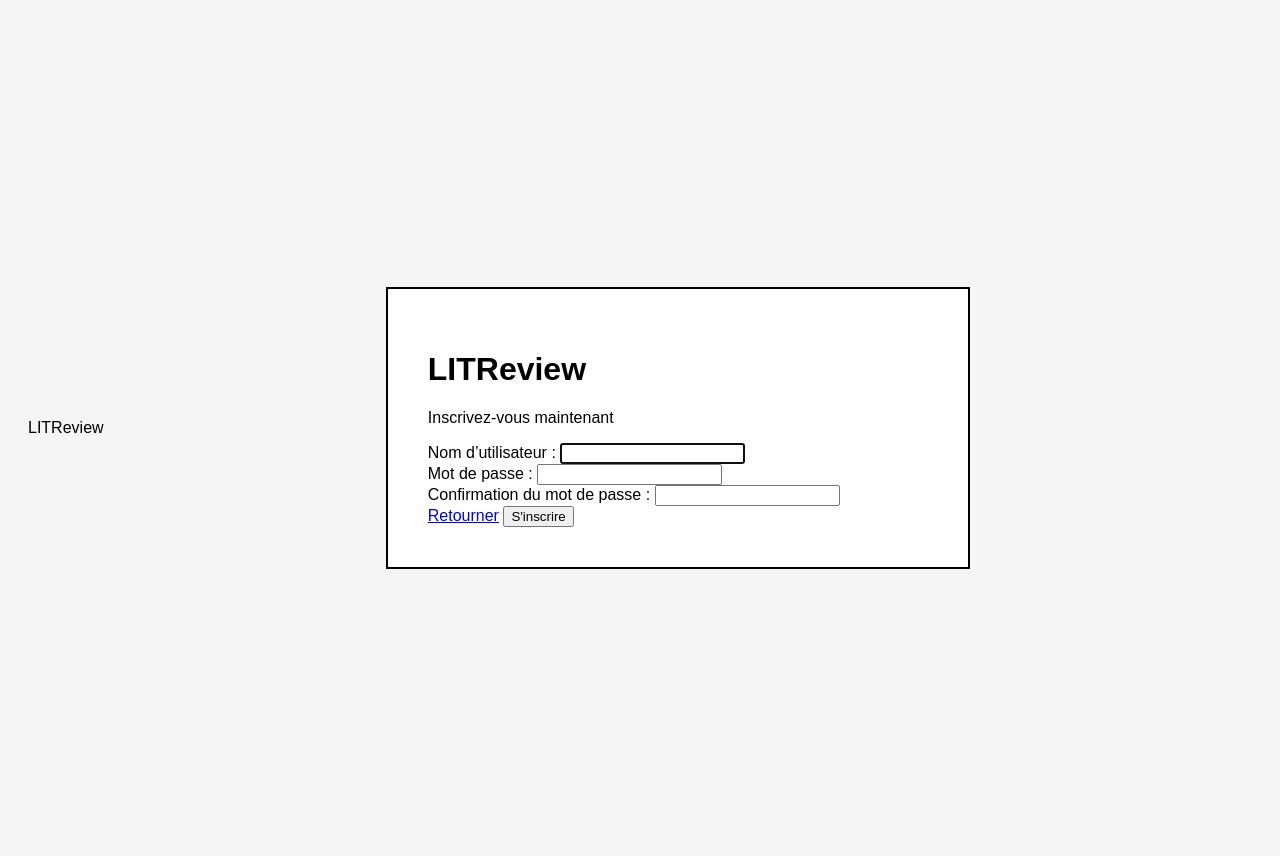
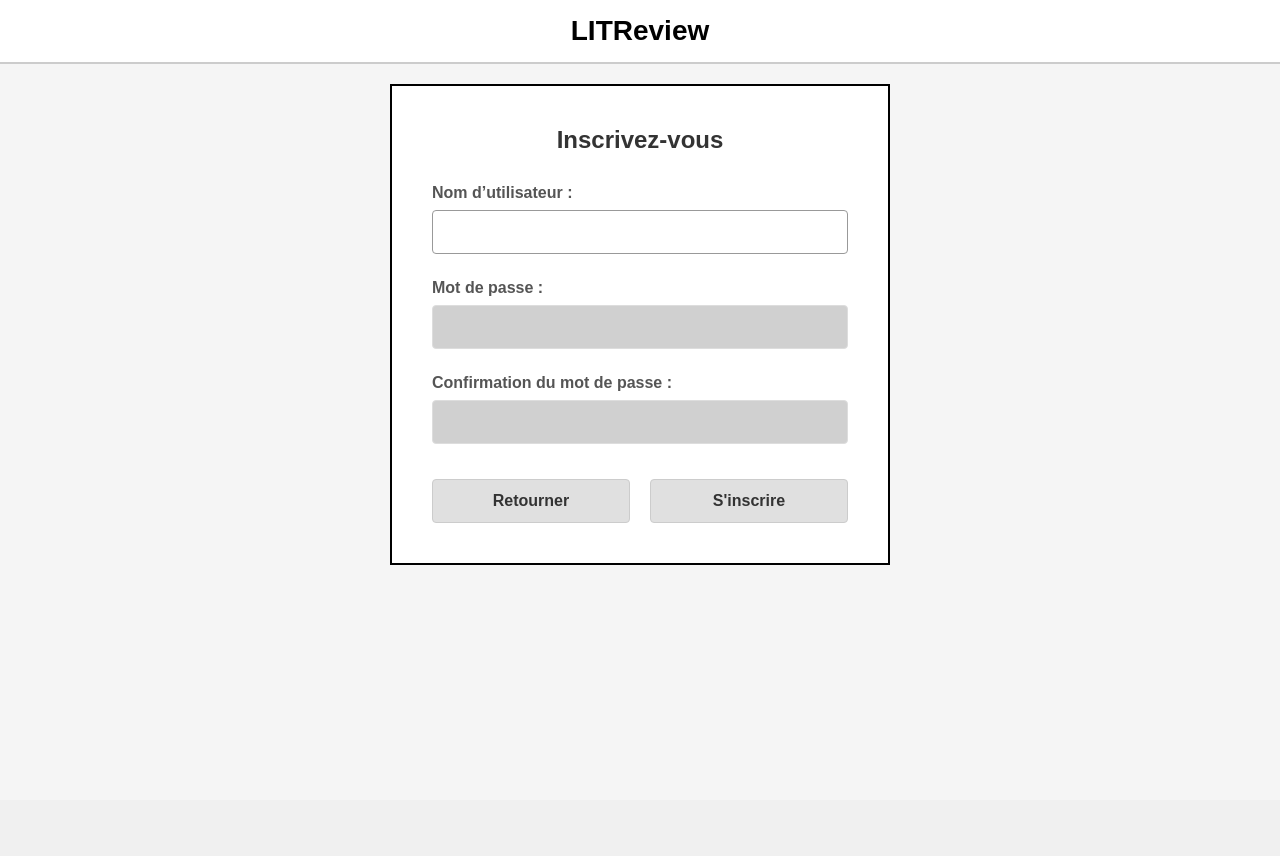
Before and after one commit to Orcchard/OC_Projet9_Critiques_Livres, a Django app: page /signup/ in a window 1280 px wide. After the commit the page ends 565 px from the top, so only its background shows below. Run offline with Django 5.2, Linux system fonts and the light colour scheme.

Commit message:
25-02-2026 Correction erreur dans fichier signup

```diff
--- a/criticsblog/authentication/static/authentication/Signupstyle.css
+++ b/criticsblog/authentication/static/authentication/Signupstyle.css
@@ -1,22 +1,148 @@
+/* RESET GLOBAL - À GARDER IDENTIQUE */
+* {
+    margin: 0;
+    padding: 0;
+    box-sizing: border-box;
+}
+
+/* BODY - SIMILAIRE À LA PAGE DE CONNEXION */
 body {
     font-family: Arial, sans-serif;
     background-color: #f5f5f5;
-    display: flex !important;
-    justify-content: center !important;
-    align-items: center !important;
-    min-height: 100vh !important;
-    padding: 20px !important;
+    min-height: 100vh;
+    padding: 0;
 }
 
+/* HEADER - IDENTIQUE À LA PAGE DE CONNEXION */
+.header {
+    width: 100%;
+    text-align: center;
+    font-size: 28px;
+    font-weight: bold;
+    padding: 15px 0;
+    border-bottom: 2px solid #ccc;
+    background-color: white;
+    margin-bottom: 20px;
+}
+
+/* CONTAINER PRINCIPAL - ADAPTÉ POUR L'INSCRIPTION */
 .container {
-    max-width: 500px;
-    width: 100%;
-    background-color: white;
+    width: 500px;
+    /* Plus étroit que le split-container */
+    margin: 0 auto;
     padding: 40px;
     border: 2px solid black;
-    margin: 0 auto;
+    box-shadow: 0 0 10px rgba(0, 0, 0, 0.1);
+    background-color: white;
+    /* Fond blanc pour contraster */
 }
 
+/* TITRE DE LA PAGE */
+.subtitle {
+    font-size: 24px;
+    font-weight: bold;
+    text-align: center;
+    margin-bottom: 30px;
+    color: #333;
+}
+
+/* GROUPES DE FORMULAIRES - SIMILAIRE À LA PAGE DE CONNEXION */
+.form-group {
+    margin-bottom: 25px;
+}
+
+.form-group label {
+    display: block;
+    margin-bottom: 8px;
+    color: #555;
+    font-weight: bold;
+    font-size: 14px;
+}
+
+/* STYLES POUR LES CHAMPS DU FORMULAIRE DJANGO */
+.form-group input {
+    width: 100%;
+    padding: 12px;
+    border: 1px solid #ddd;
+    border-radius: 4px;
+    font-size: 16px;
+    background-color: #d0d0d0;
+    transition: all 0.3s;
+}
+
+.form-group input:focus {
+    outline: none;
+    border-color: #999;
+    background-color: #fff;
+}
+
+/* STYLES SPÉCIFIQUES POUR LES CHAMPS DJANGO (au cas où) */
+.form-group input[type="text"],
+.form-group input[type="password"] {
+    width: 100%;
+}
+
+/* MESSAGES D'ERREUR */
+.error {
+    color: #d32f2f;
+    font-size: 13px;
+    margin-top: 5px;
+    padding: 5px;
+    background-color: #ffebee;
+    border-radius: 3px;
+}
+
+/* CONTENEUR DES BOUTONS */
+.action-buttons {
+    display: flex;
+    justify-content: space-between;
+    /* Espace entre les deux boutons */
+    gap: 20px;
+    margin-top: 35px;
+}
+
+/* STYLE DE BASE POUR LES BOUTONS */
 .btn-back,
-.btn-back,
+.btn-login {
+    flex: 1;
+    /* Les deux boutons prennent la même largeur */
+    padding: 12px 20px;
+    background-color: #e0e0e0;
+    color: #333;
+    border: 1px solid #ccc;
+    border-radius: 4px;
+    font-size: 16px;
+    font-weight: bold;
+    text-align: center;
+    text-decoration: none;
+    /* Pour le lien */
+    cursor: pointer;
+    transition: all 0.3s;
+    display: inline-block;
+}
+
+/* EFFET HOVER POUR LES DEUX BOUTONS */
 .btn-back:hover,
+.btn-login:hover {
+    background-color: #d0d0d0;
+    border-color: #999;
+}
+
+/* OPTION : LÉGÈRE DIFFÉRENCE DE COULEUR AU HOVER SI DÉSIRÉ */
+.btn-login:hover {
+    background-color: #c0c0c0;
+    /* Un peu plus foncé pour le bouton principal */
+}
+
+/* RESPONSIVE */
+@media (max-width: 600px) {
+    .container {
+        width: 90%;
+        padding: 20px;
+    }
+
+    .action-buttons {
+        flex-direction: column-reverse;
+        /* Inverser l'ordre sur mobile si besoin */
+    }
+}
--- /dev/null
+++ b/criticsblog/authentication/static/authentication/mixt.css
@@ -0,0 +1,236 @@
+/* ===== STYLES GLOBAUX ===== */
+* {
+    margin: 0;
+    padding: 0;
+    box-sizing: border-box;
+}
+
+body {
+    font-family: Arial, sans-serif;
+    background-color: #f5f5f5;
+    min-height: 100vh;
+}
+
+/* ===== HEADER (commun aux deux pages) ===== */
+.header {
+    width: 100%;
+    text-align: center;
+    font-size: 28px;
+    font-weight: bold;
+    padding: 15px 0;
+    border-bottom: 2px solid #ccc;
+    background-color: white;
+    margin-bottom: 20px;
+}
+
+/* ===== STYLES DES BOUTONS (communs) ===== */
+.btn {
+    padding: 12px 30px;
+    background-color: #e0e0e0;
+    color: #333;
+    border: 1px solid #ccc;
+    border-radius: 4px;
+    font-size: 16px;
+    font-weight: bold;
+    text-align: center;
+    text-decoration: none;
+    display: inline-block;
+    cursor: pointer;
+    transition: all 0.3s;
+}
+
+.btn:hover {
+    background-color: #d0d0d0;
+    border-color: #999;
+}
+
+/* ===== STYLES DES FORMULAIRES (communs) ===== */
+.form-group {
+    margin-bottom: 25px;
+}
+
+.form-group label {
+    display: block;
+    margin-bottom: 8px;
+    color: #555;
+    font-weight: bold;
+}
+
+.form-group input {
+    width: 100%;
+    padding: 12px;
+    border: 1px solid #ddd;
+    border-radius: 4px;
+    font-size: 16px;
+    background-color: #d0d0d0;
+    transition: all 0.3s;
+}
+
+.form-group input:focus {
+    outline: none;
+    border-color: #999;
+    background-color: #fff;
+}
+
+/* ===== PAGE DE CONNEXION ===== */
+.split-container {
+    display: flex;
+    width: 1000px;
+    max-width: 1000px;
+    min-height: 500px;
+    border: 2px solid black;
+    margin: 0 auto;
+    background-color: white;
+}
+
+.left-section {
+    flex: 1;
+    padding: 70px 30px;
+    border-right: 1px solid #ccc;
+}
+
+.left-section h2 {
+    font-size: 24px;
+    margin-bottom: 30px;
+}
+
+.btn-signup {
+    min-width: 220px;
+    padding: 12px 60px;
+    background-color: #e0e0e0;
+    color: #333;
+    border: 1px solid #ccc;
+    border-radius: 4px;
+    font-size: 16px;
+    font-weight: bold;
+    text-align: center;
+    text-decoration: none;
+    display: inline-block;
+    cursor: pointer;
+}
+
+.btn-signup:hover {
+    background-color: #d0d0d0;
+    border-color: #999;
+}
+
+.right-section {
+    flex: 1;
+    padding: 60px 30px;
+}
+
+.right-section h2 {
+    font-size: 24px;
+    margin-bottom: 30px;
+    color: #333;
+}
+
+.action-buttons {
+    display: flex;
+    justify-content: flex-end;
+    margin-top: 25px;
+}
+
+.btn-login {
+    min-width: 220px;
+    padding: 12px 60px;
+    background-color: #e0e0e0;
+    color: #333;
+    border: 1px solid #ccc;
+    border-radius: 4px;
+    font-size: 16px;
+    font-weight: bold;
+    cursor: pointer;
+}
+
+.btn-login:hover {
+    background-color: #d0d0d0;
+    border-color: #999;
+}
+
+/* ===== PAGE D'INSCRIPTION ===== */
+.container {
+    width: 500px;
+    margin: 0 auto;
+    padding: 40px;
+    border: 2px solid black;
+    background-color: white;
+}
+
+.subtitle {
+    font-size: 24px;
+    font-weight: bold;
+    text-align: center;
+    margin-bottom: 30px;
+    color: #333;
+}
+
+.action-buttons-signup {
+    display: flex;
+    gap: 20px;
+    margin-top: 35px;
+}
+
+.btn-back {
+    flex: 1;
+    padding: 12px 20px;
+    background-color: #e0e0e0;
+    color: #333;
+    border: 1px solid #ccc;
+    border-radius: 4px;
+    font-size: 16px;
+    font-weight: bold;
+    text-align: center;
+    text-decoration: none;
+    cursor: pointer;
+}
+
+.btn-login-signup {
+    flex: 1;
+    padding: 12px 20px;
+    background-color: #e0e0e0;
+    color: #333;
+    border: 1px solid #ccc;
+    border-radius: 4px;
+    font-size: 16px;
+    font-weight: bold;
+    cursor: pointer;
+}
+
+.btn-back:hover,
+.btn-login-signup:hover {
+    background-color: #d0d0d0;
+    border-color: #999;
+}
+
+.error {
+    color: #d32f2f;
+    font-size: 13px;
+    margin-top: 5px;
+    padding: 5px;
+    background-color: #ffebee;
+    border-radius: 3px;
+}
+
+/* ===== RESPONSIVE ===== */
+@media (max-width: 768px) {
+    .split-container {
+        flex-direction: column;
+        width: 90%;
+        min-height: auto;
+    }
+
+    .left-section,
+    .right-section {
+        padding: 30px 20px;
+    }
+
+    .container {
+        width: 90%;
+        padding: 20px;
+    }
+
+    .action-buttons-signup {
+        flex-direction: column;
+    }
+}
--- a/criticsblog/authentication/templates/authentication/login.html
+++ b/criticsblog/authentication/templates/authentication/login.html
@@ -4,7 +4,7 @@
     <meta charset="UTF-8">
     <title>LITReview - Connexion</title>
     {% load static %}
-    <link rel="stylesheet" href="{% static 'authentication/style.css' %}">
+    <link rel="stylesheet" href="{% static 'authentication/mixt.css' %}">
 </head>
 
 <body>
--- a/criticsblog/authentication/templates/authentication/signup.html
+++ b/criticsblog/authentication/templates/authentication/signup.html
@@ -5,17 +5,16 @@
     <meta charset="UTF-8">
     <title>LITReview </title>
     {% load static %}
-    <link rel="stylesheet" href="{% static 'authentication/signupstyle.css' %}">
+    <link rel="stylesheet" href="{% static 'authentication/mixt.css' %}">
 </head>
 
 <body>
-    <body>
     <header class="header">
         LITReview
     </header>
+
     <div class="container">
-        <h1>LITReview</h1>
-        <p class="subtitle">Inscrivez-vous maintenant</p>
+        <p class="subtitle">Inscrivez-vous</p>
         <form method="post">
             {% csrf_token %}
 
@@ -43,9 +42,9 @@
                 {% endif %}
             </div>
 
-            <div class="action-buttons">
+            <div class="action-buttons-signup">
                     <a href="{% url 'login' %}" class="btn-back">Retourner</a>
-                    <button type="submit" class="btn-login">S'inscrire</button>
+                    <button type="submit" class="btn-login-signup">S'inscrire</button>
             </div>
         </form>
     </div>
```
